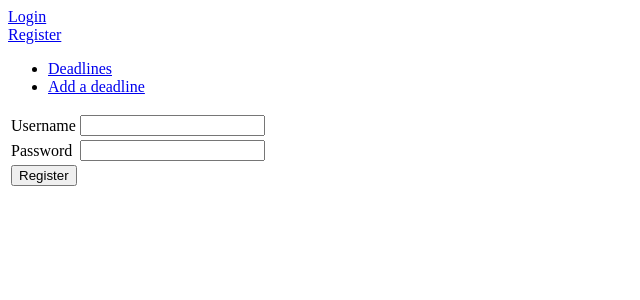
After one commit to Teo44/Deadline-tracker, a Flask app: page /auth/registration in a window 1280 px wide. The commit adds this page. Shown: the top 300 px of the page, without its empty margins (0-640 px from the left). Run offline with Flask 2, Linux system fonts and the light colour scheme.

Commit message:
Added registration for new users

```diff
--- a/application/auth/forms.py
+++ b/application/auth/forms.py
@@ -7,3 +7,10 @@ class LoginForm(FlaskForm):
 
     class Meta:
         csrf = False
+
+class RegistrationForm(FlaskForm):
+    username = StringField("Username")
+    password = PasswordField("Password")
+
+    class Meta:
+        csrf = False
--- a/application/auth/models.py
+++ b/application/auth/models.py
@@ -14,7 +14,7 @@ class User(db.Model):
 
     deadlines = db.relationship("Deadline", backref='account', lazy=True)
 
-    def __init(self, username, password):
+    def __init__(self, username, password):
         self.username = username
         self.password = password
 
--- a/application/auth/views.py
+++ b/application/auth/views.py
@@ -1,9 +1,33 @@
 from flask import render_template, request, redirect, url_for
 from flask_login import login_user, logout_user
 
-from application import app
+from application import app, db
 from application.auth.models import User
-from application.auth.forms import LoginForm
+from application.auth.forms import LoginForm, RegistrationForm
+
+# handles GET and POST calls to the address /auth/registration
+@app.route("/auth/registration", methods = ["GET", "POST"])
+def auth_registration():
+    if request.method == "GET":
+        return render_template("auth/registrationform.html", form=RegistrationForm())
+
+    form = RegistrationForm(request.form)
+    # TODO: validators for registrations
+
+    user = User.query.filter_by(username=form.username.data).first()
+    if user:
+        return render_template("auth/registrationform.html", form = form,
+                                error = "Username is already taken")
+
+    u = User(form.username.data, form.password.data)
+
+    db.session().add(u)
+    db.session().commit()
+
+    # logging the user in after account creation
+    login_user(u)
+    return redirect(url_for("index"))
+
 
 # handles GET and POST calls to the address /auth/login
 @app.route("/auth/login", methods = ["GET", "POST"])
@@ -17,7 +41,8 @@ def auth_login():
 
     user = User.query.filter_by(username=form.username.data, password=form.password.data).first()
     if not user:
-        return render_template("auth/loginform.html", form = form, error = "Username or password was incorrect")
+        return render_template("auth/loginform.html", form = form,
+            error = "Username or password was incorrect")
 
     login_user(user)
     return redirect(url_for("index"))
--- /dev/null
+++ b/application/templates/auth/registrationform.html
@@ -0,0 +1,29 @@
+{% extends "layout.html" %}
+
+{% block body %}
+{{ error }}
+<form method="POST" action="{{ url_for('auth_registration') }}">
+	<table>
+		<tr>
+			<td>
+				{{ form.username.label }}
+			</td>
+			<td>
+				{{ form.username }}
+			</td>
+		</tr>
+		<tr>
+			<td>
+				{{ form.password.label }}
+			</td>
+			<td>
+				{{ form.password }}
+			</td>
+		</tr>
+		<tr>
+			<td colspan="2">
+				<input type="submit" value="Register" />
+			</td>
+		</tr>
+	</form>
+{% endblock %}
--- a/application/templates/layout.html
+++ b/application/templates/layout.html
@@ -12,6 +12,8 @@
 		</p>
 		{% else %}
 		<a href="{{ url_for('auth_login') }}">Login</a>
+		<br>
+		<a href="{{ url_for('auth_registration') }}">Register</a>
 		{% endif %}
 
 		<ul>
```
